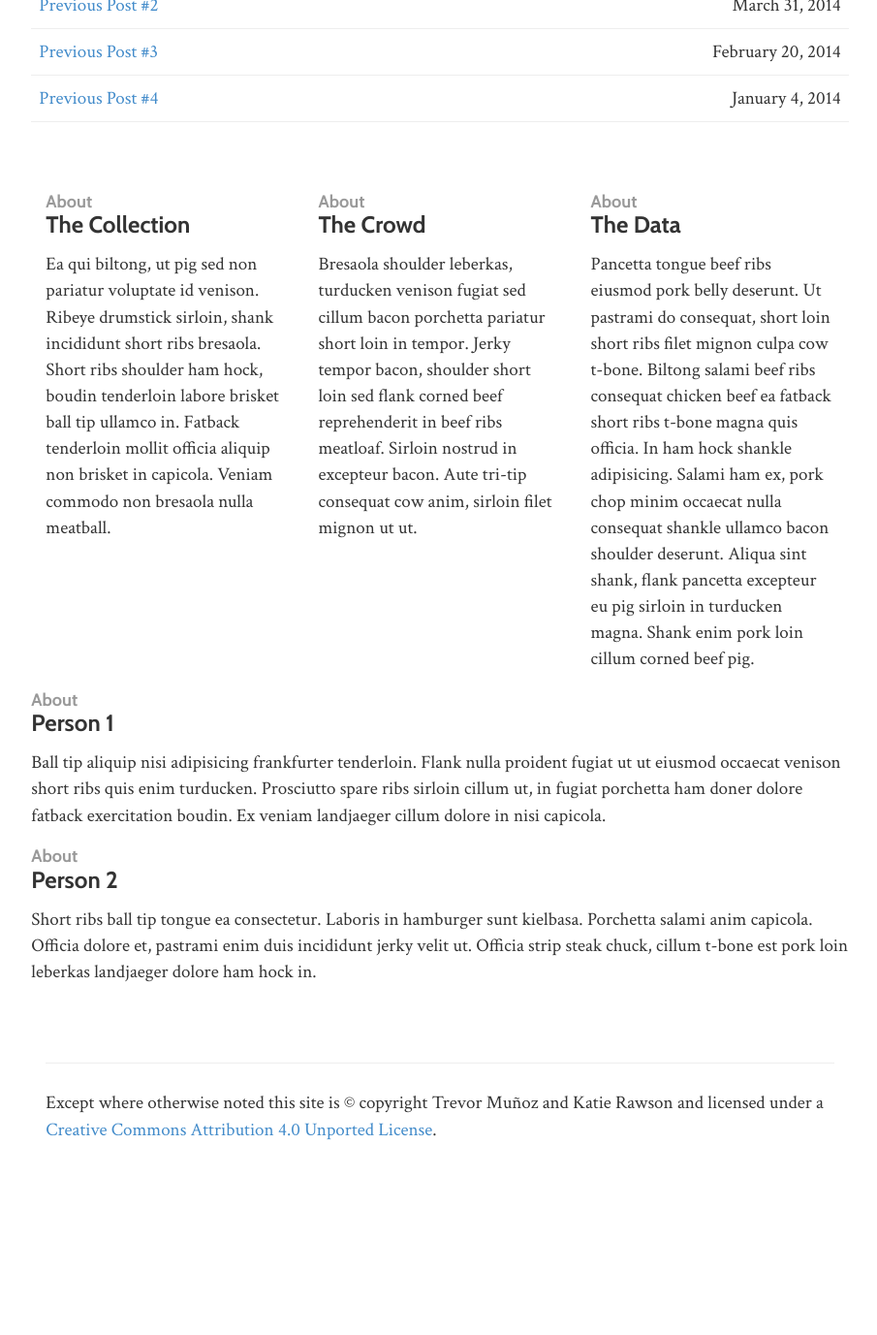
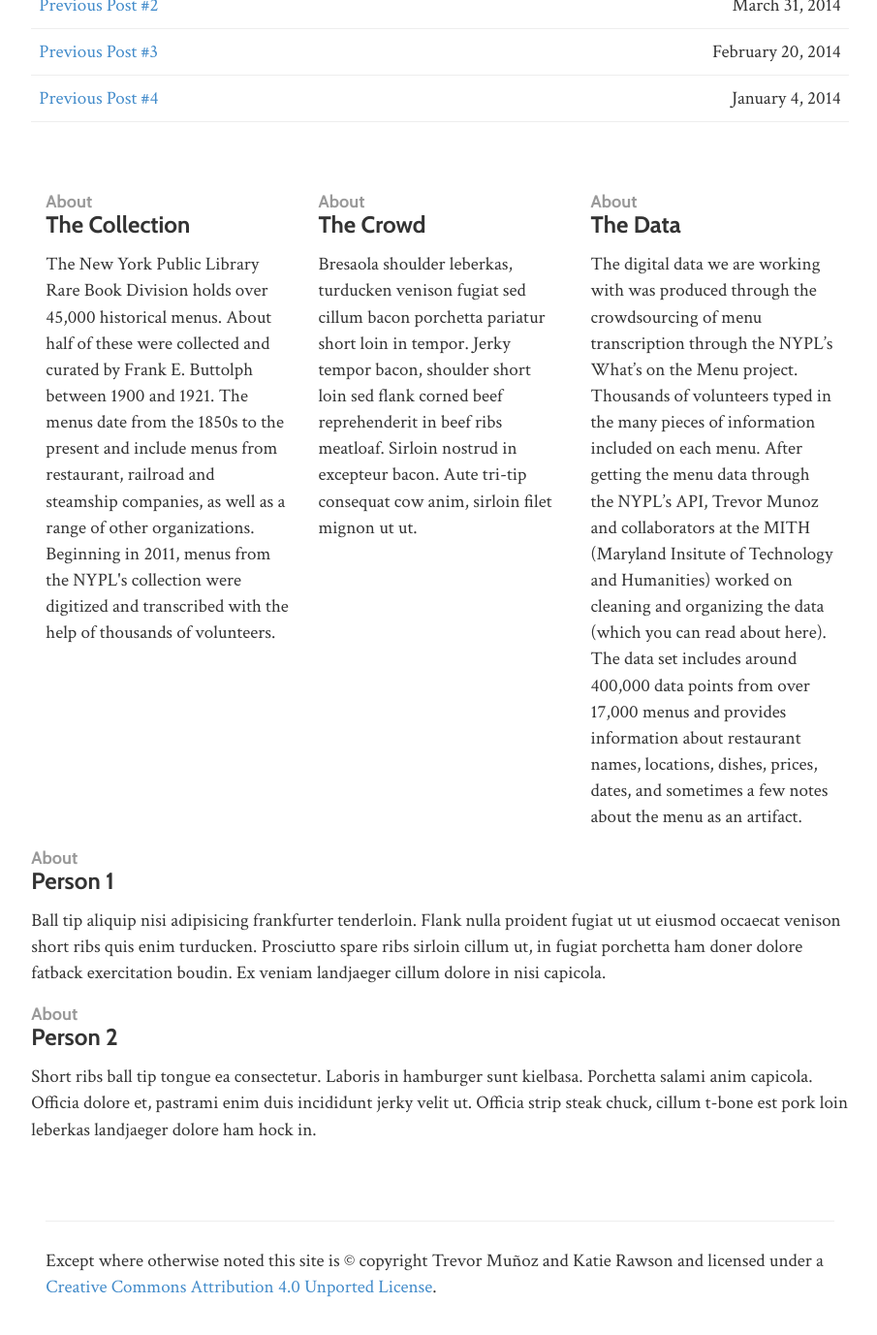
Before and after one commit to public-fare/menus-site, a Jekyll site: the page built from index.html, in a window 1280 px wide and 1400 px high, scrolled down 929 px. Shown: the top 1377 px of the window at 97% size, without its empty margins (186-1091 px from the left). Built offline with Jekyll 4.4.1, drawn with Linux system fonts in a browser that asks for light colours; nearby versions of some CDN libraries; before the commit the page ends 2181 px from its top, so only the background shows below that.

Commit message:
Update index.html

```diff
--- a/index.html
+++ b/index.html
@@ -44,7 +44,7 @@ layout: default
             <small>About</small><br />
             The Collection
             </h4>
-            <p>Ea qui biltong, ut pig sed non pariatur voluptate id venison. Ribeye drumstick sirloin, shank incididunt short ribs bresaola. Short ribs shoulder ham hock, boudin tenderloin labore brisket ball tip ullamco in. Fatback tenderloin mollit officia aliquip non brisket in capicola. Veniam commodo non bresaola nulla meatball.</p>
+            <p>The New York Public Library Rare Book Division holds over 45,000 historical menus. About half of these were collected and curated by Frank E. Buttolph between 1900 and 1921. The menus date from the 1850s to the present and include menus from restaurant, railroad and steamship companies, as well as a range of other organizations. Beginning in 2011, menus from the NYPL's collection were digitized and transcribed with the help of thousands of volunteers.</p>
         </div>
         <div class="about-part">
             <h4>
@@ -58,7 +58,7 @@ layout: default
             <small>About</small><br />
             The Data
             </h4>
-            <p>Pancetta tongue beef ribs eiusmod pork belly deserunt. Ut pastrami do consequat, short loin short ribs filet mignon culpa cow t-bone. Biltong salami beef ribs consequat chicken beef ea fatback short ribs t-bone magna quis officia. In ham hock shankle adipisicing. Salami ham ex, pork chop minim occaecat nulla consequat shankle ullamco bacon shoulder deserunt. Aliqua sint shank, flank pancetta excepteur eu pig sirloin in turducken magna. Shank enim pork loin cillum corned beef pig.</p>
+            <p>The digital data we are working with was produced through the crowdsourcing of menu transcription through the NYPL’s What’s on the Menu project.  Thousands of volunteers typed in the many pieces of information included on each menu.  After getting the menu data through the NYPL’s API, Trevor Munoz and collaborators at the MITH (Maryland Insitute of  Technology and Humanities) worked on cleaning and organizing the data (which you can read about here).   The data set includes around 400,000 data points from over 17,000 menus and provides information about restaurant names, locations, dishes, prices, dates, and sometimes a few notes about the menu as an artifact.  </p>
         </div>
     </section>
 
```
